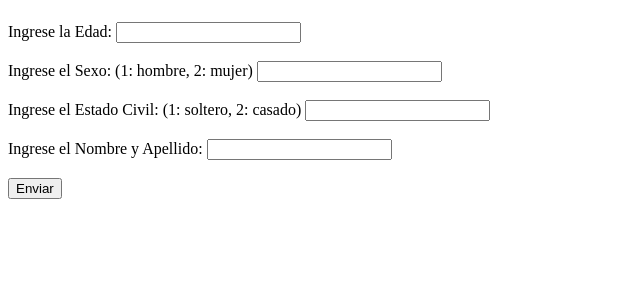
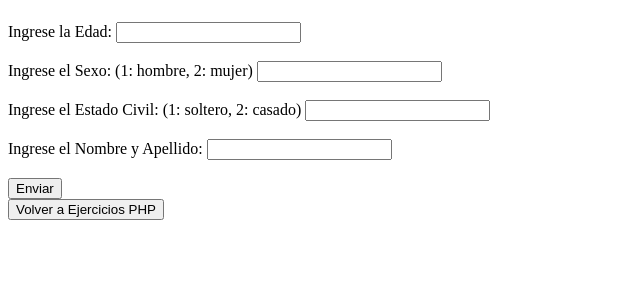
Before and after one commit to marcooegg/maanli, a PHP site: page /html/tp_1/ejercicio_15.php in a window 1280 px wide. Shown: the part 58-358 px from the top of the page, without its empty margins (0-640 px from the left). Run offline with PHP 8.4, Linux system fonts and the light colour scheme.

Commit message:
[ADD] - footer con botones para ejercicios php

```diff
--- a/html/tp_1/ejercicio_15.php
+++ b/html/tp_1/ejercicio_15.php
@@ -22,6 +22,9 @@
             <input type="text" id="nombreYApellido" name="nombreYApellido" required><br><br>
             <input type="submit" value="Enviar">
         </form>
+        <footer>
+            <button onclick="location.href='ejercicios_php.php'">Volver a Ejercicios PHP</button>
+        </footer>
     </div>
     <?php
         // leer el form y agregar al archivo padron.csv
--- a/html/tp_1/ejercicio_16.php
+++ b/html/tp_1/ejercicio_16.php
@@ -13,6 +13,9 @@
     <h2>Procesar datos del padron</h2>
 
     </div>
+    <footer>
+        <button onclick="location.href='ejercicios_php.php'">Volver a Ejercicios PHP</button>
+    </footer>
     <?php
 
         $file = fopen("padron.csv", "r");
--- a/html/tp_1/ejercicio_19.php
+++ b/html/tp_1/ejercicio_19.php
@@ -58,5 +58,8 @@
     ?>
 
     </div>
+    <footer>
+        <button onclick="location.href='ejercicios_php.php'">Volver a Ejercicios PHP</button>
+    </footer>
 </body>
 </html>
```
